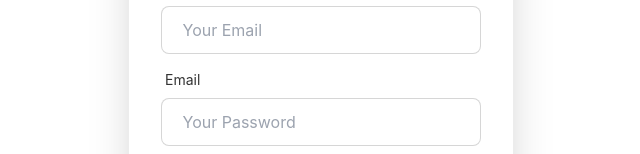
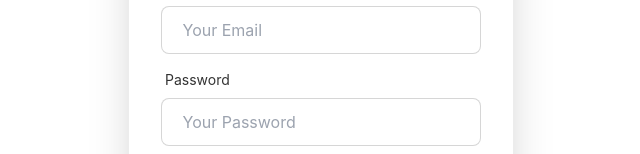
Before and after one commit to asaduzzaman599/simple-to-do-app-client-side, a React (Create React App) app: page / in a window 1280 px wide. Shown: the part 146-300 px from the top of the page, without its empty margins (319-959 px from the left). Built offline with nearby package versions, Linux system fonts and the light colour scheme; no server answers.

Commit message:
form label updated

```diff
--- a/src/Pages/Auth/Login.js
+++ b/src/Pages/Auth/Login.js
@@ -66,7 +66,7 @@
                             </div>
                             <div className="form-control">
                                 <label className="label">
-                                    <span className="label-text">Email</span>
+                                    <span className="label-text">Password</span>
                                 </label>
                                 <input type="password" placeholder=" Your Password " className="input input-bordered"  {...register("password", {
                                     required: true, minLength: {
--- a/src/Pages/Auth/Register.js
+++ b/src/Pages/Auth/Register.js
@@ -72,7 +72,7 @@
                             </div>
                             <div className="form-control">
                                 <label className="label">
-                                    <span className="label-text">Email</span>
+                                    <span className="label-text">Password</span>
                                 </label>
                                 <input type="password" placeholder=" Your Password " className="input input-bordered"  {...register("password", {
                                     required: true, minLength: {
```
